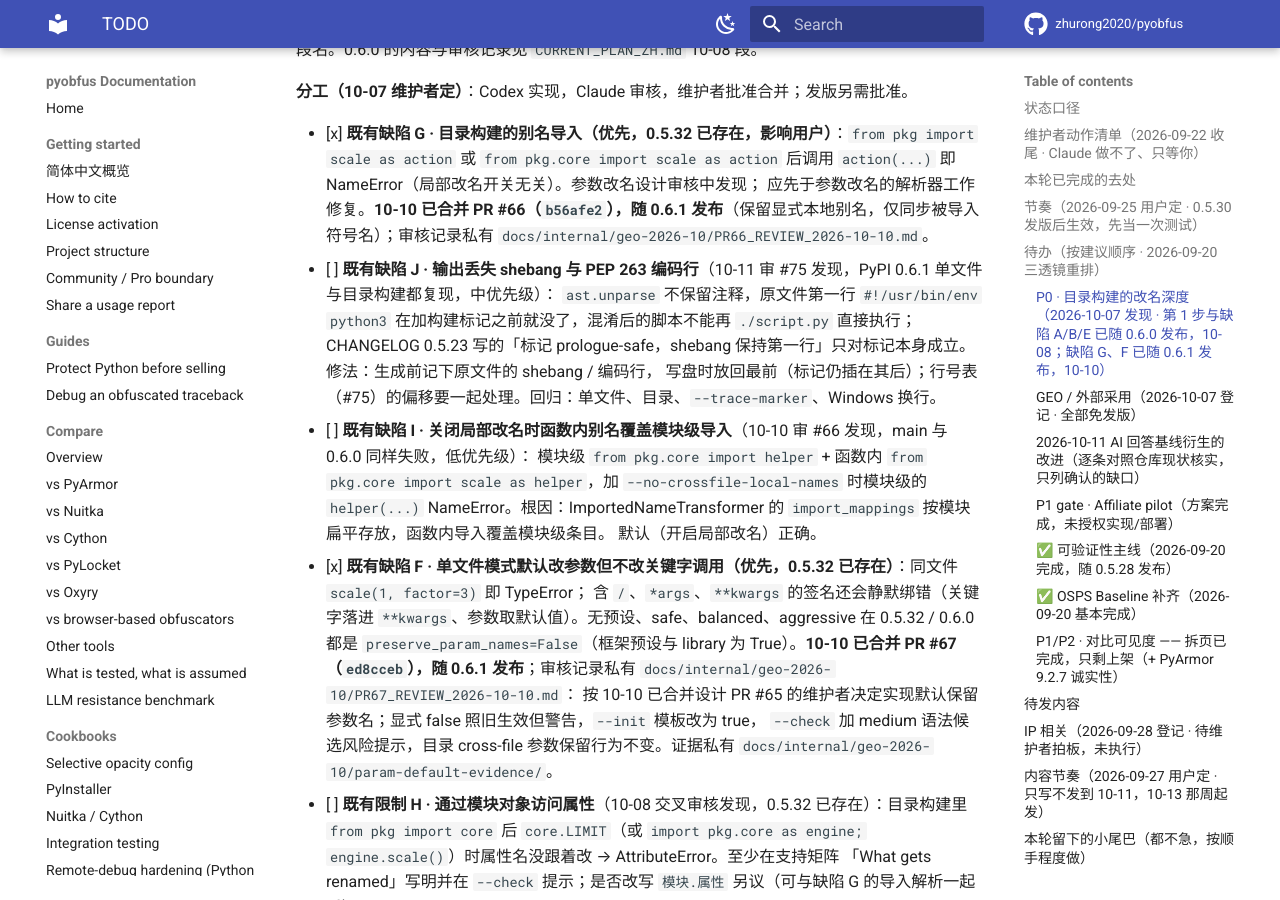
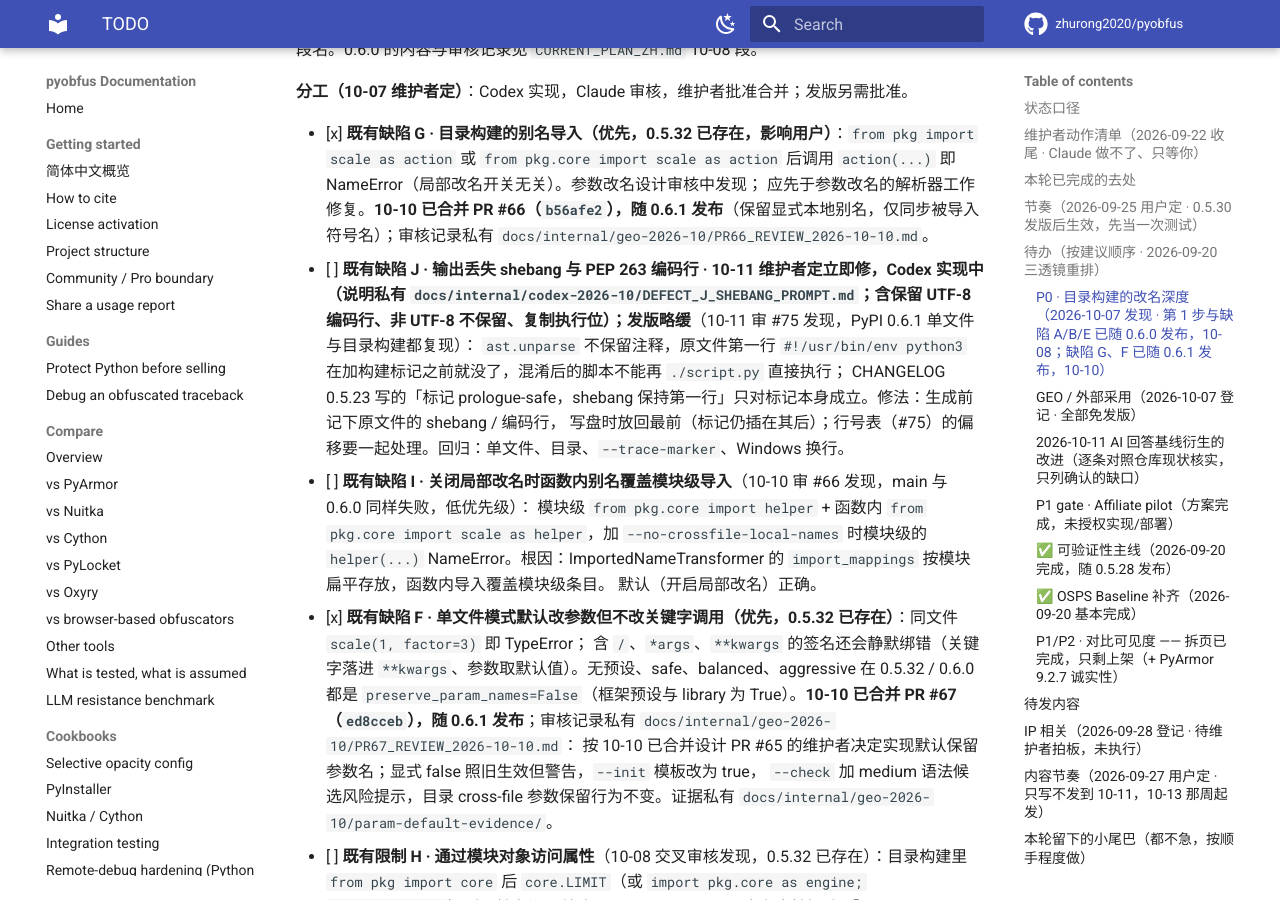
Before and after one commit to zhurong2020/pyobfus, an MkDocs documentation site: the page built from docs/TODO.md, in a window 1280 px wide and 900 px high, scrolled down 6141 px. Built offline with MkDocs 1.6.1 and Material for MkDocs 9.7.7, drawn with Linux system fonts in a browser that asks for light colours; comment, search, counter and statistics services are not loaded.

Commit message:
docs: defect J fix started; release deferred
Co-Authored-By: Claude Opus 5.5 <noreply@anthropic.com>

```diff
--- a/docs/TODO.md
+++ b/docs/TODO.md
@@ -170,7 +170,7 @@ provenance 项收拢为**一条主线抬为 P0**；**明确不追** PyArmor 的
 - [x] **既有缺陷 G · 目录构建的别名导入（优先，0.5.32 已存在，影响用户）**：`from pkg import scale as action` 或
       `from pkg.core import scale as action` 后调用 `action(...)` 即 NameError（局部改名开关无关）。参数改名设计审核中发现；
       应先于参数改名的解析器工作修复。**10-10 已合并 PR #66（`b56afe2`），随 0.6.1 发布**（保留显式本地别名，仅同步被导入符号名）；审核记录私有 `docs/internal/geo-2026-10/PR66_REVIEW_2026-10-10.md`。
-- [ ] **既有缺陷 J · 输出丢失 shebang 与 PEP 263 编码行**（10-11 审 #75 发现，PyPI 0.6.1 单文件与目录构建都复现，中优先级）：
+- [ ] **既有缺陷 J · 输出丢失 shebang 与 PEP 263 编码行 · 10-11 维护者定立即修，Codex 实现中（说明私有 `docs/internal/codex-2026-10/DEFECT_J_SHEBANG_PROMPT.md`；含保留 UTF-8 编码行、非 UTF-8 不保留、复制执行位）；发版略缓**（10-11 审 #75 发现，PyPI 0.6.1 单文件与目录构建都复现）：
       `ast.unparse` 不保留注释，原文件第一行 `#!/usr/bin/env python3` 在加构建标记之前就没了，混淆后的脚本不能再 `./script.py` 直接执行；
       CHANGELOG 0.5.23 写的「标记 prologue-safe，shebang 保持第一行」只对标记本身成立。修法：生成前记下原文件的 shebang / 编码行，
       写盘时放回最前（标记仍插在其后）；行号表（#75）的偏移要一起处理。回归：单文件、目录、`--trace-marker`、Windows 换行。
```
